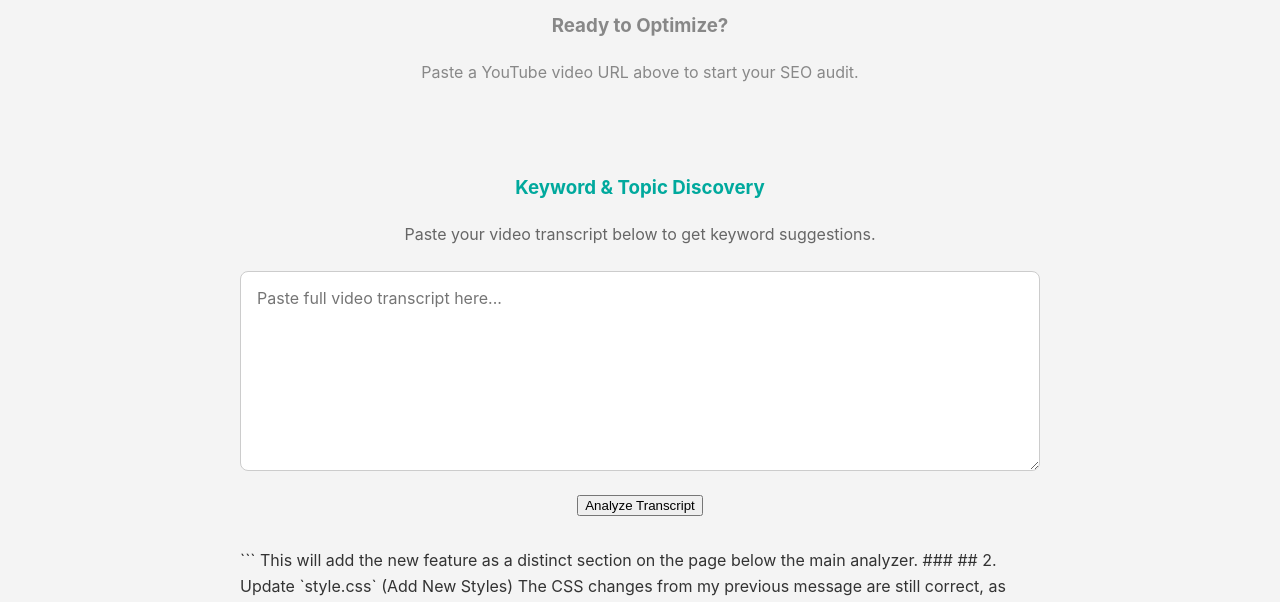
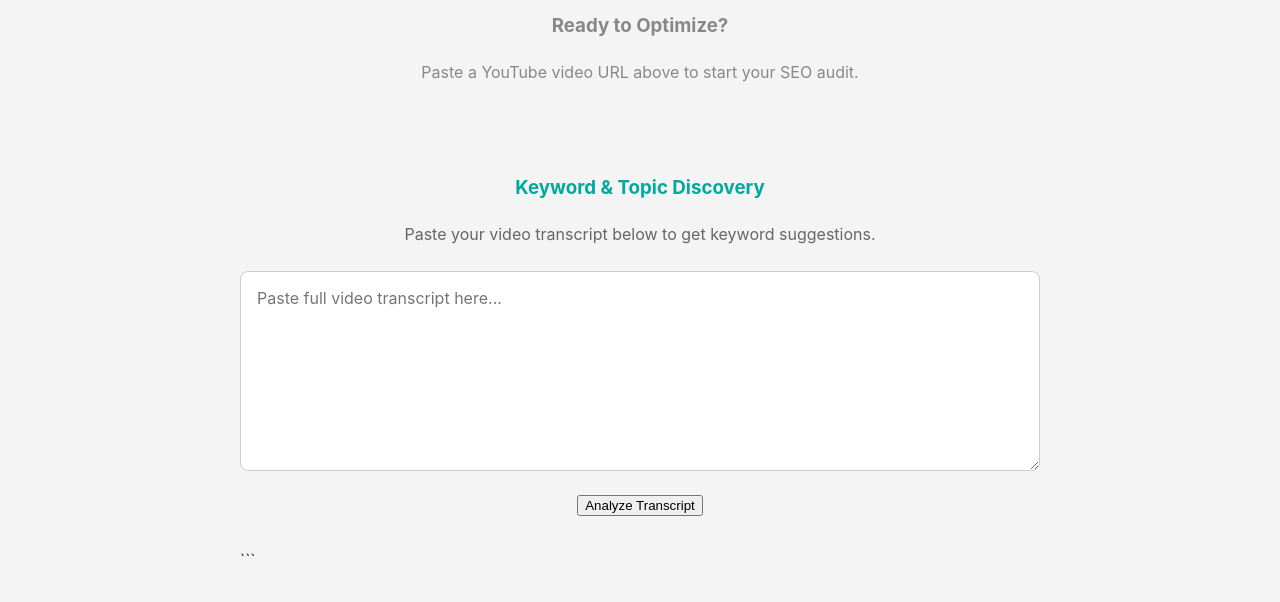
Before and after one commit to gudorf/yt-seo-analyzer, a website: page index.html in a window 1280 px wide. Shown: the part 314-916 px from the top of the page. Drawn offline with Linux system fonts and the light colour scheme.

Commit message:
fix: raw text error

````diff
--- a/index.html
+++ b/index.html
@@ -45,13 +45,8 @@
         </div>
 
     <div class="accordion-container"> ```
-This will add the new feature as a distinct section on the page below the main analyzer.
+        </div>
 
-### ## 2. Update `style.css` (Add New Styles)
-
-The CSS changes from my previous message are still correct, as they just **add** new styles for the section we're creating above. Simply paste this block at the end of your `style.css` file if you haven't already.
-
-```css
 /* --- Transcript Analysis Styles --- */
 .transcript-section {
     max-width: 800px;
````
